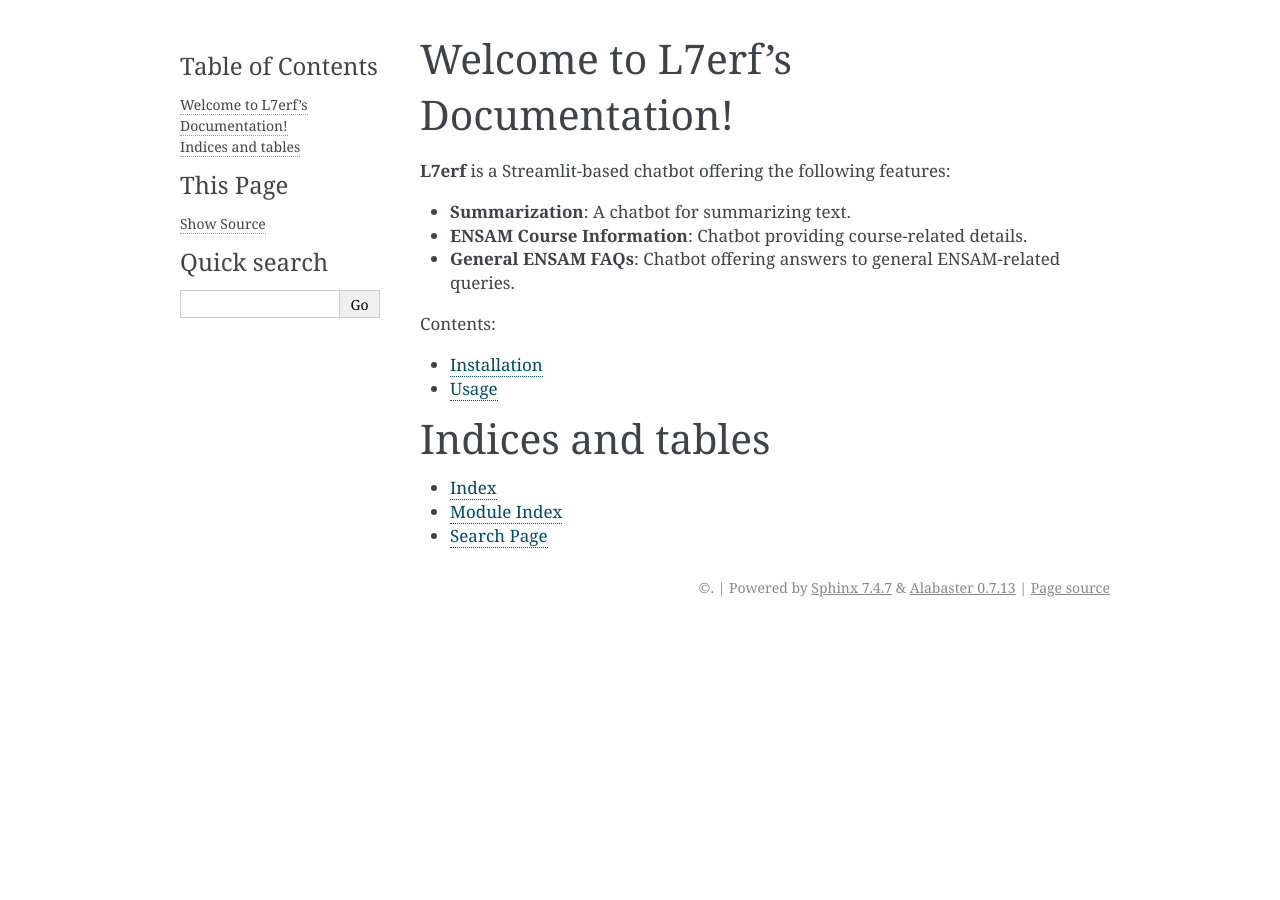
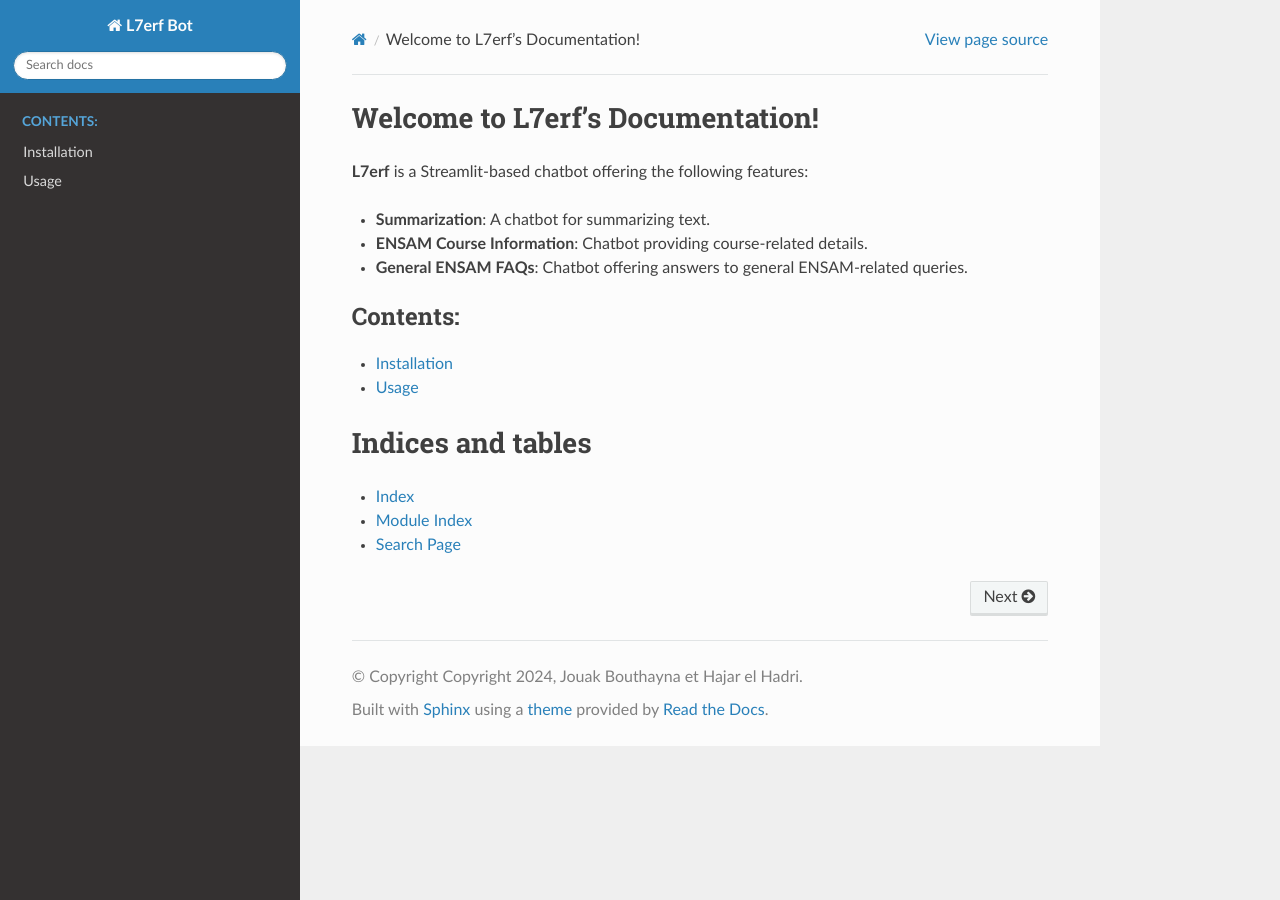
Before and after one commit to BettyJk/L7erf, a Sphinx documentation site: the page built from docs/index.rst, in a window 1280 px wide. Built offline with Sphinx 7.4.7 and the Read the Docs theme 3.1.0, drawn with Linux system fonts in a browser that asks for light colours; pages that are not in the unit, such as notebooks, are missing from menus; the version number could not be read and is left out; some of the changed lines change nothing that is shown.

Commit message:
Update conf.py

```diff
--- a/docs/conf.py
+++ b/docs/conf.py
@@ -1,31 +1,55 @@
-# See https://docs.readthedocs.io/en/stable/config-file/v2.html for details
+# conf.py for L7erf Bot Documentation
 
-# Required
-version: 2
+# -- Project information -----------------------------------------------------
 
-# Set the OS, Python version and other tools you might need
-build:
-  os: ubuntu-22.04
-  tools:
-    python: "3.10"
+project = 'L7erf Bot'
+author = 'Jouak Bouthayna et Hajar el Hadri'
+release = '15/12/2024'
+copyright = 'Copyright 2024, Jouak Bouthayna et Hajar el Hadri'
 
-# Build documentation in the "docs/" directory with Sphinx
-sphinx:
-  builder: html
-  configuration: conf.py
-  # You can configure Sphinx to use a different builder, for instance use the dirhtml builder for simpler URLs
-  # builder: "dirhtml"
-  # Fail on all warnings to avoid broken references
-  # fail_on_warning: true
+# -- General configuration ---------------------------------------------------
 
-# Optionally build your docs in additional formats such as PDF and ePub
-#formats:
- # - pdf
-  # - epub
+# Add any Sphinx extension module names here, as strings. They can be extensions
+# coming with Sphinx (named 'sphinx.ext.*') or your custom ones.
+extensions = [
+    'sphinx.ext.autodoc',   # Automatic documentation generation from docstrings
+    'sphinx.ext.viewcode',  # Add links to source code
+    'sphinx.ext.napoleon',  # Support for Google-style docstrings
+    'sphinx_rtd_theme',     # For Read the Docs theme
+]
 
-# Optional but recommended, declare the Python requirements required
-# to build your documentation
-# See https://docs.readthedocs.io/en/stable/guides/reproducible-builds.html
-python:
-  install:
-    - requirements: requirements.in
+# The master toctree document.
+master_doc = 'index'
+
+# -- Options for HTML output -------------------------------------------------
+
+# The theme to use for HTML and HTML Help pages.
+html_theme = 'sphinx_rtd_theme'
+
+# -- Options for LaTeX output -------------------------------------------------
+
+# For a simple document, this is probably unnecessary.
+latex_documents = [
+    ('index', 'L7erfBot.tex', 'L7erf Bot Documentation',
+     'Jouak Bouthayna et Hajar el Hadri', 'manual'),
+]
+
+# -- Options for manual page output ----------------------------------------
+
+man_pages = [
+    ('index', 'L7erfBot', 'L7erf Bot Documentation',
+     ['Jouak Bouthayna et Hajar el Hadri'], 1)
+]
+
+# -- Options for Texinfo output ---------------------------------------------
+
+texinfo_documents = [
+    ('index', 'L7erfBot', 'L7erf Bot Documentation',
+     'Jouak Bouthayna et Hajar el Hadri', 'L7erfBot', 'One line description of project.',
+     'Miscellaneous'),
+]
+
+# -- Extension configuration -------------------------------------------------
+
+# For example, to enable the Napoleon extension for Google-style docstrings:
+napoleon_google_docstring = True
```
